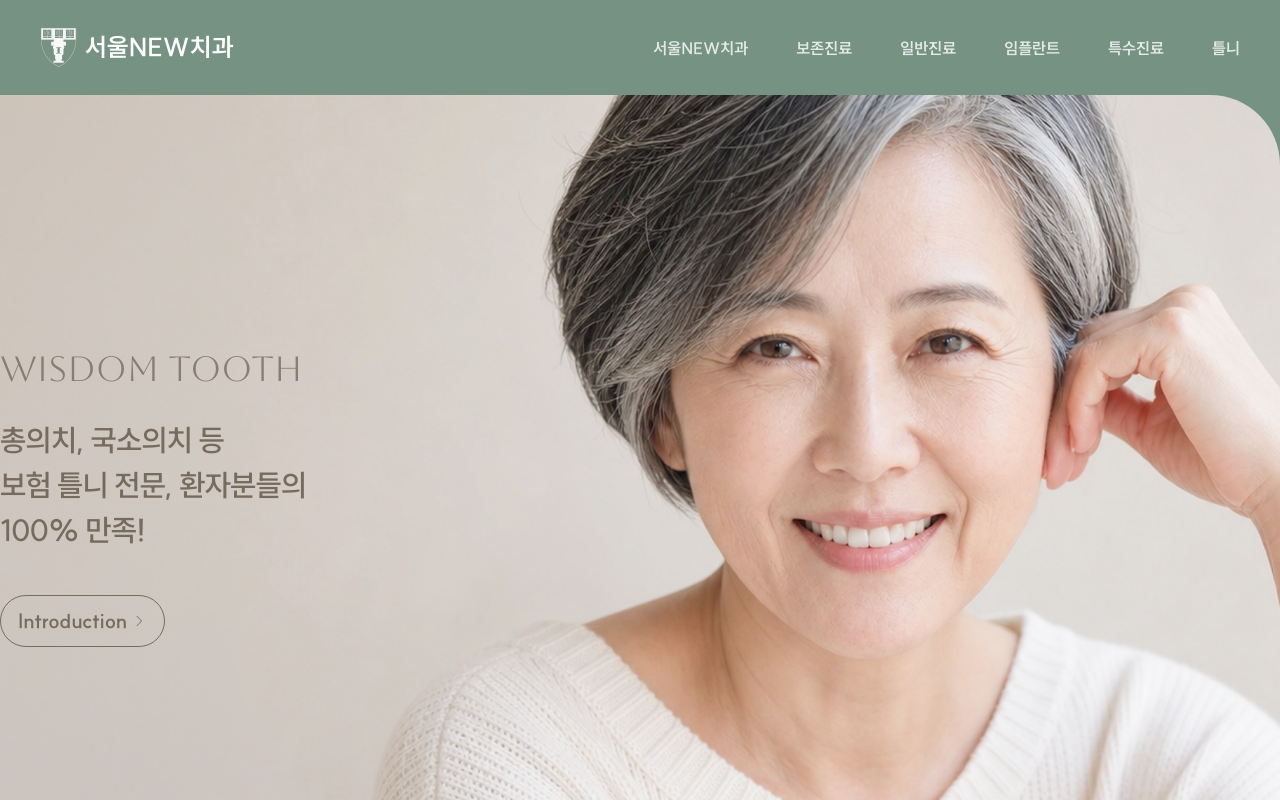
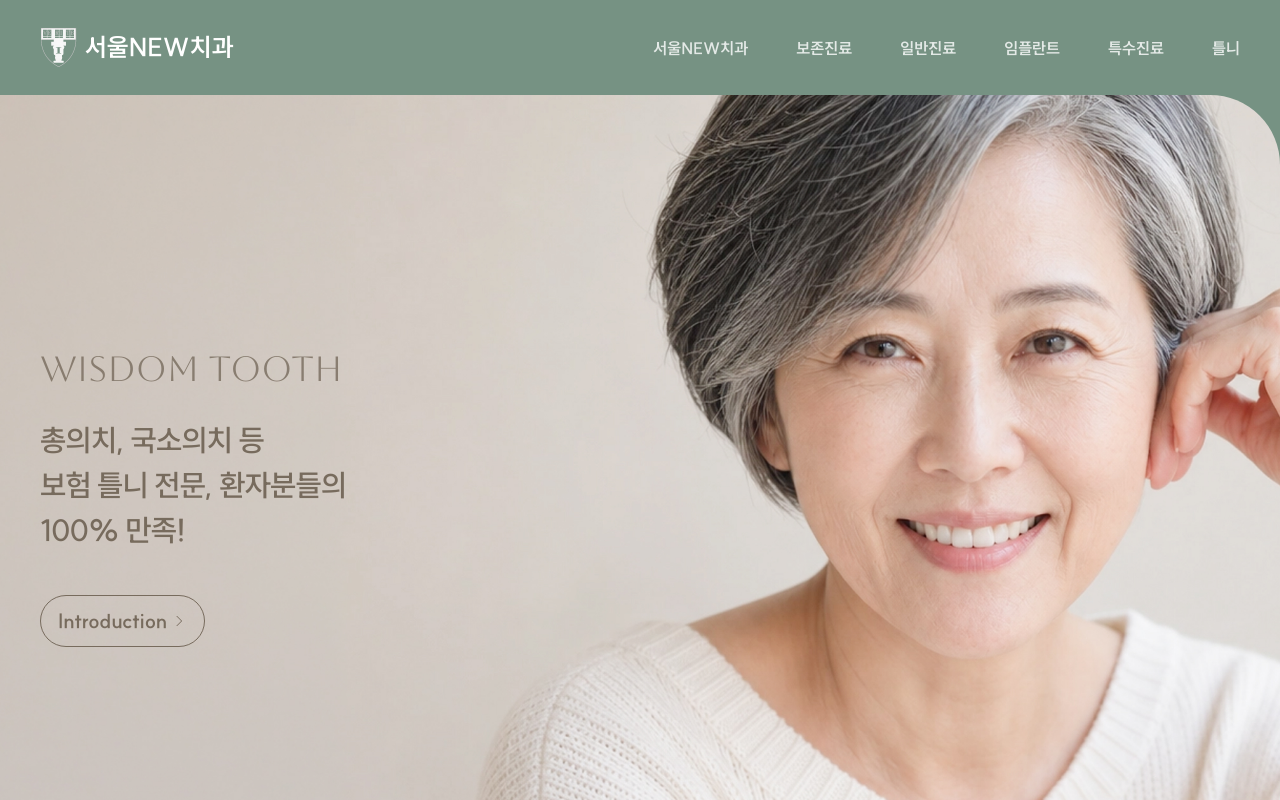
Before and after one commit to BIOADDLAB/seoulnewdental, a Next.js app: page / in a window 1280 px wide. Shown: the top 800 px of the page. Built offline with nearby package versions, Linux system fonts and the light colour scheme.

Commit message:
style: 메인히어로 padding 및 간격 조정

```diff
--- a/src/components/sections/MainHero.tsx
+++ b/src/components/sections/MainHero.tsx
@@ -1,5 +1,5 @@
-// #ISSUE: 모바일 슬라이드 이미지 고정 버그 수정
-// #STYLE: Swiper 기반 메인 히어로, 모바일/PC 이미지 개별 매핑 및 라운드 디테일 적용
+// #ISSUE: PC 해상도(1024px~1400px)에서 헤더 로고와 히어로 텍스트의 좌측 정렬 어긋남, 태블릿 구간(520px~767px) 이미지 잘림 현상
+// #STYLE: 텍스트 및 프로그레스바 컨테이너를 헤더와 동일하게 max-w-[1400px] 및 lg:px-10으로 통일, min-[520px]로 모바일 이미지 상단 고정
 // #LINK: npm install swiper
 'use client';
 
@@ -32,7 +32,7 @@ const HERO_SLIDES: HeroSlideData[] = [
         pcImage: '/images/hero_pc_x2_01.jpg',
         moImage: '/images/hero_mo_x2_01.jpg',
         pcImagePos: 'lg:object-[75%_center]',
-        moImagePos: 'object-[65%_center]',
+        moImagePos: 'object-[65%_center] min-[520px]:object-[65%_top]',
     },
     {
         id: 2,
@@ -41,7 +41,7 @@ const HERO_SLIDES: HeroSlideData[] = [
         pcImage: '/images/hero_pc_x2_02.jpg',
         moImage: '/images/hero_mo_x2_02.jpg',
         pcImagePos: 'lg:object-[80%_center]',
-        moImagePos: 'object-[75%_center]',
+        moImagePos: 'object-[75%_center] min-[520px]:object-[75%_top]',
     },
     {
         id: 3,
@@ -51,7 +51,7 @@ const HERO_SLIDES: HeroSlideData[] = [
         pcImage: '/images/hero_pc_x2_03.jpg',
         moImage: '/images/hero_mo_x2_03.jpg',
         pcImagePos: 'lg:object-[80%_center]',
-        moImagePos: 'object-[75%_center]',
+        moImagePos: 'object-[75%_center] min-[520px]:object-[75%_top]',
     },
     {
         id: 4,
@@ -60,7 +60,7 @@ const HERO_SLIDES: HeroSlideData[] = [
         pcImage: '/images/hero_pc_x2_04.jpg',
         moImage: '/images/hero_mo_x2_04.jpg',
         pcImagePos: 'lg:object-[80%_center]',
-        moImagePos: 'object-[75%_center]',
+        moImagePos: 'object-[75%_center] min-[520px]:object-[75%_top]',
     },
 ];
 
@@ -77,55 +77,55 @@ export default function MainHero() {
                 autoplay={{ delay: 4000, disableOnInteraction: false }}
                 loop={true}
                 onSlideChange={(swiper: SwiperClass) => setActiveIndex(swiper.realIndex)}
-                className="w-full h-[calc(100vh-60px)] lg:h-[800px] rounded-tr-[20px] lg:rounded-tr-[70px] overflow-hidden"
+                className="w-full h-[672px] lg:h-[800px] rounded-tr-[20px] lg:rounded-tr-[70px] overflow-hidden"
             >
                 {HERO_SLIDES.map((slide) => (
                     <SwiperSlide key={slide.id} className="relative w-full h-full overflow-hidden">
-                        {/* 모바일 배경 이미지 */}
-                        <div className="block lg:hidden absolute inset-0 z-0">
+                        {/* 모바일 배경 이미지 (md 미만에서만 노출) */}
+                        <div className="block md:hidden absolute inset-0 z-0">
                             <Image
                                 src={slide.moImage}
                                 alt="히어로 배경 모바일"
                                 fill
                                 priority={slide.id === 1}
-                                sizes="(max-width: 1440px) 100vw, 1920px"
+                                sizes="(max-width: 767px) 100vw, 1920px"
                                 className={`object-cover ${slide.moImagePos}`}
                             />
                         </div>
 
-                        {/* PC 배경 이미지 */}
-                        <div className="hidden lg:block absolute inset-0 z-0">
+                        {/* PC 배경 이미지 (md 이상부터 노출) */}
+                        <div className="hidden md:block absolute inset-0 z-0">
                             <Image
                                 src={slide.pcImage}
                                 alt="히어로 배경 PC"
                                 fill
                                 priority={slide.id === 1}
-                                sizes="(max-width: 1440px) 100vw, 1920px"
-                                className={`object-cover ${slide.pcImagePos}`}
+                                sizes="(min-width: 768px) 100vw, 1920px"
+                                className={`object-cover ${slide.pcImagePos.replace('lg:', 'md:')}`}
                             />
                         </div>
 
-                        {/* 텍스트 콘텐츠 영역 */}
+                        {/* 텍스트 콘텐츠 영역 (헤더와 동일한 패딩 및 최대 너비 적용) */}
                         <div
-                            className={`relative z-10 mx-auto max-w-[1320px] h-full flex flex-col ${
-                                slide.strongText ? 'pt-[220px]' : 'pt-[260px]'
-                            } lg:pt-0 lg:justify-center px-[20px] lg:px-0`}
+                            className={`relative z-10 mx-auto max-w-[1400px] h-full flex flex-col ${
+                                slide.strongText ? 'pt-[230px]' : 'pt-[290px]'
+                            } md:pt-0 md:justify-center px-[20px] md:px-[40px] lg:px-10`}
                         >
-                            <div className="hero-anim flex flex-col items-center text-center lg:items-start lg:text-left text-white lg:text-[#776B5D]">
-                                <span className="font-accent text-[15px] lg:text-[35px]  uppercase opacity-80">
+                            <div className="hero-anim flex flex-col items-center text-center md:items-start md:text-left text-white md:text-[#776B5D]">
+                                <span className="font-accent text-[15px] md:text-[35px] uppercase opacity-80">
                                     {slide.subtitle}
                                 </span>
-                                <h2 className="text-[25px]/[37px] lg:text-[30px]/[45px] font-semibold whitespace-pre-line break-keep mt-3 lg:mt-5.5  tracking-tight">
+                                <h2 className="text-[25px]/[37px] md:text-[30px]/[45px] font-semibold whitespace-pre-line break-keep mt-3 md:mt-5.5 tracking-tight">
                                     {slide.title}
                                 </h2>
                                 {slide.strongText && (
-                                    <strong className="block text-[25px]/[37px] lg:text-[30px]/[45px] font-bold mt-2 lg:mt-[22px]">
+                                    <strong className="block text-[25px]/[37px] md:text-[30px]/[45px] font-bold mt-2 md:mt-[22px]">
                                         {slide.strongText}
                                     </strong>
                                 )}
                                 <Link
                                     href="/about"
-                                    className="w-[176px] h-[55px] flex justify-center items-center border border-white rounded-full text-[20px] font-bold mt-[29px] lg:mt-[42px] lg:w-[165px] lg:h-[52px] lg:border-[#776b5d]"
+                                    className="w-[176px] h-[55px] flex justify-center items-center border border-white rounded-full text-[20px] font-bold mt-[29px] md:mt-[42px] md:w-[165px] md:h-[52px] md:border-[#776b5d]"
                                 >
                                     Introduction
                                     <svg className="w-4 h-4 ml-1" fill="none" stroke="currentColor" viewBox="0 0 24 24">
@@ -142,8 +142,8 @@ export default function MainHero() {
                     </SwiperSlide>
                 ))}
 
-                {/* PC 전용 커스텀 프로그레스바 */}
-                <div className="hidden lg:flex absolute bottom-[80px] left-1/2 -translate-x-1/2 w-full max-w-[1320px] z-20 pointer-events-none">
+                {/* PC 전용 커스텀 프로그레스바 (헤더와 동일한 패딩 및 최대 너비 적용) */}
+                <div className="hidden lg:flex absolute bottom-[80px] left-1/2 -translate-x-1/2 w-full max-w-[1400px] lg:px-10 z-20 pointer-events-none">
                     <div className="w-[588px] h-[3px] bg-white rounded-full relative overflow-hidden">
                         <div
                             className="absolute top-0 left-0 h-full bg-[#776B5D] transition-all duration-500 ease-in-out rounded-full"
```
